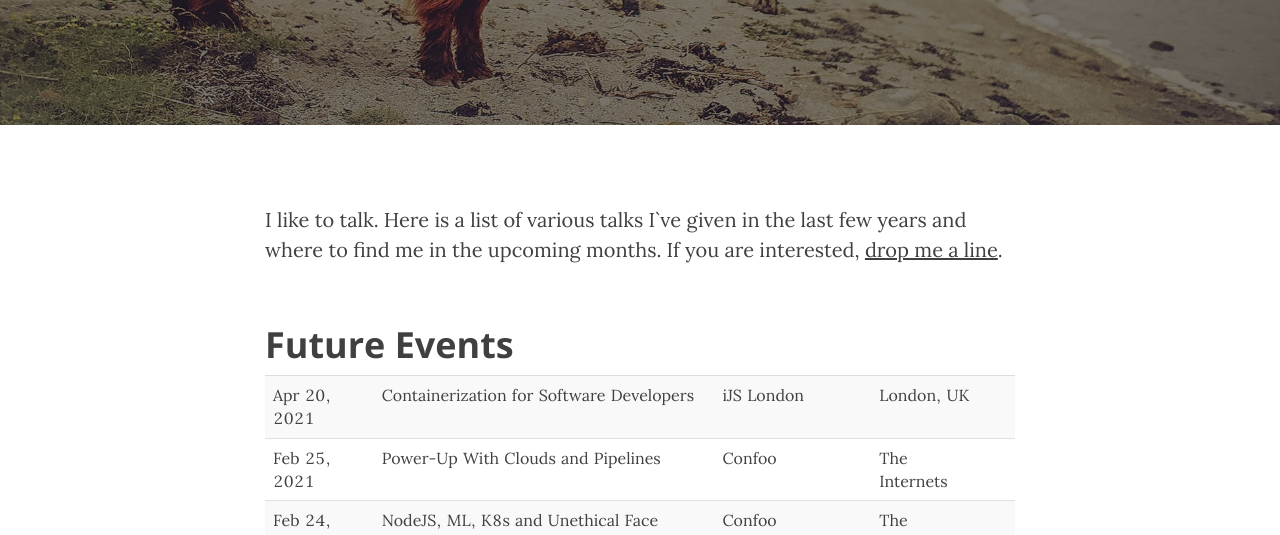
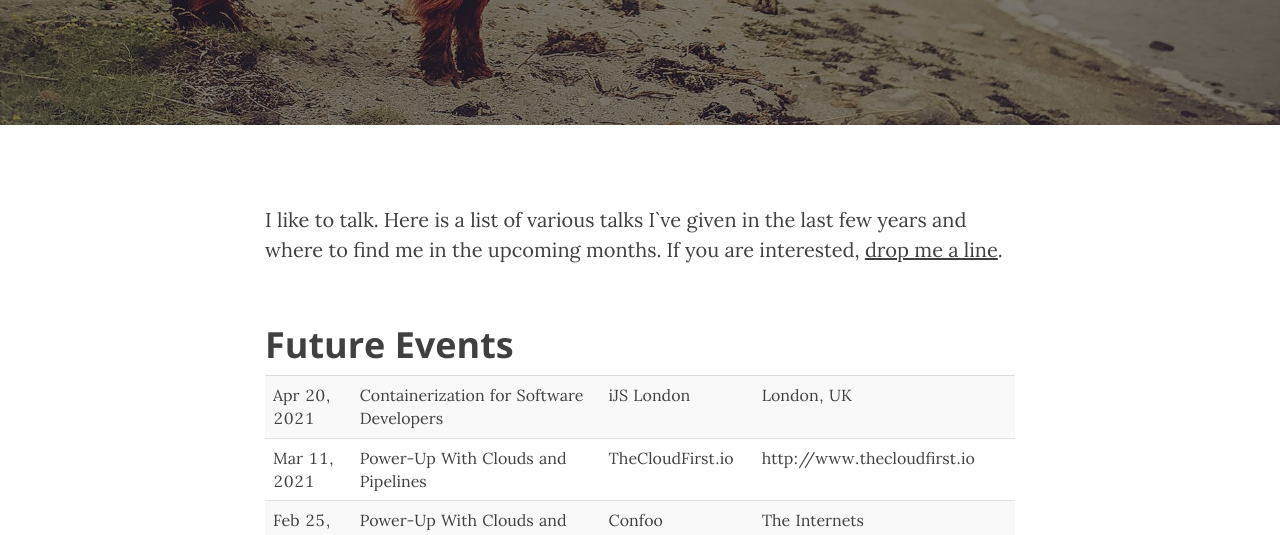
Before and after one commit to joellord/blog, a Gatsby site: page /speaking in a window 1280 px wide. Shown: the part 411-946 px from the top of the page. Built offline with nearby package versions, Linux system fonts and the light colour scheme; Gatsby itself is replaced by a stand-in of ours.

Commit message:
Added The Cloud First

```diff
--- a/src/data/talks.json
+++ b/src/data/talks.json
@@ -6,6 +6,14 @@
     "location": "London, UK",
     "movie": "",
     "slides": "http://ezurl.to/containers"
+  },
+  {
+    "time": "3-11-2021",
+    "title": "Power-Up With Clouds and Pipelines",
+    "conference": "TheCloudFirst.io",
+    "location": "http://www.thecloudfirst.io",
+    "movie": "",
+    "slides": "http://ezurl.to/pipes-and-clouds"
   },
   {
     "time": "2-25-2021",
--- a/src/pages/speaking.js
+++ b/src/pages/speaking.js
@@ -69,7 +69,12 @@ const SpeakingPage = () => {
                 <td>{ talk.niceDate }</td>
                 <td>{ talk.title }</td>
                 <td>{ talk.conference }</td>
-                <td>{ talk.location }</td>
+                <td>{ talk.location.substr(0, 4) === "http" ?
+                  <a href={talk.location} target="_blank" rel="noopener noreferrer">{talk.location}</a>
+                :
+                  `${talk.location}`
+                }
+              </td>
                 <td>
 
                 </td>
```
